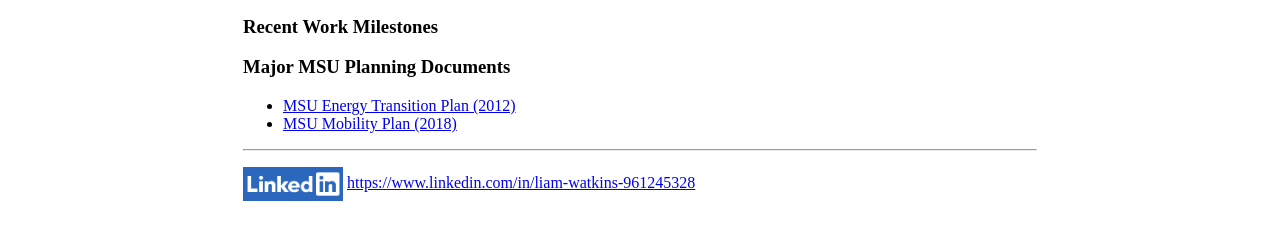
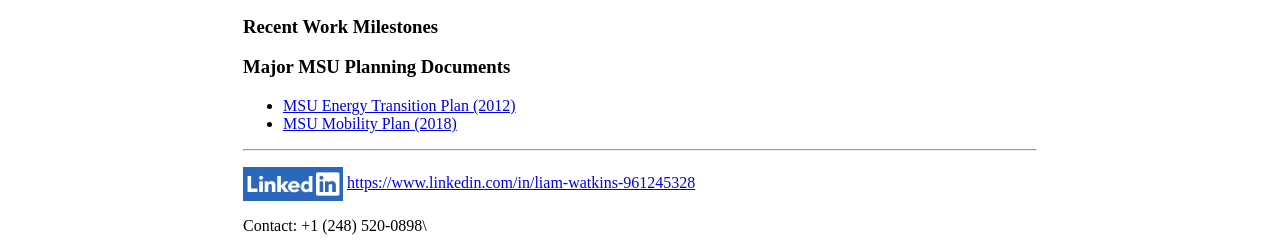
Before and after one commit to Liam-Watkins/LiamWatkins.github.io, a plain HTML site: page index.html in a window 1280 px wide. Shown: the part 772-1018 px from the top of the page. Before the commit the page ends 984 px from the top, so only its background shows below. Drawn offline with Linux system fonts and the light colour scheme; a script that the page names is missing.

Commit message:
Add contact information to index.html

```diff
--- a/index.html
+++ b/index.html
@@ -67,6 +67,8 @@
          <p><img src="linkedIn-logo.png" width="100" align="center">
           <a href="https://www.linkedin.com/in/liam-watkins-961245328" target="_blank">https://www.linkedin.com/in/liam-watkins-961245328</a><br>
          </p>
+		  <p>Contact: +1 (248) 520-0898\
+		  </p>
       </td>
    </tr>
 </tbody></table>
```
